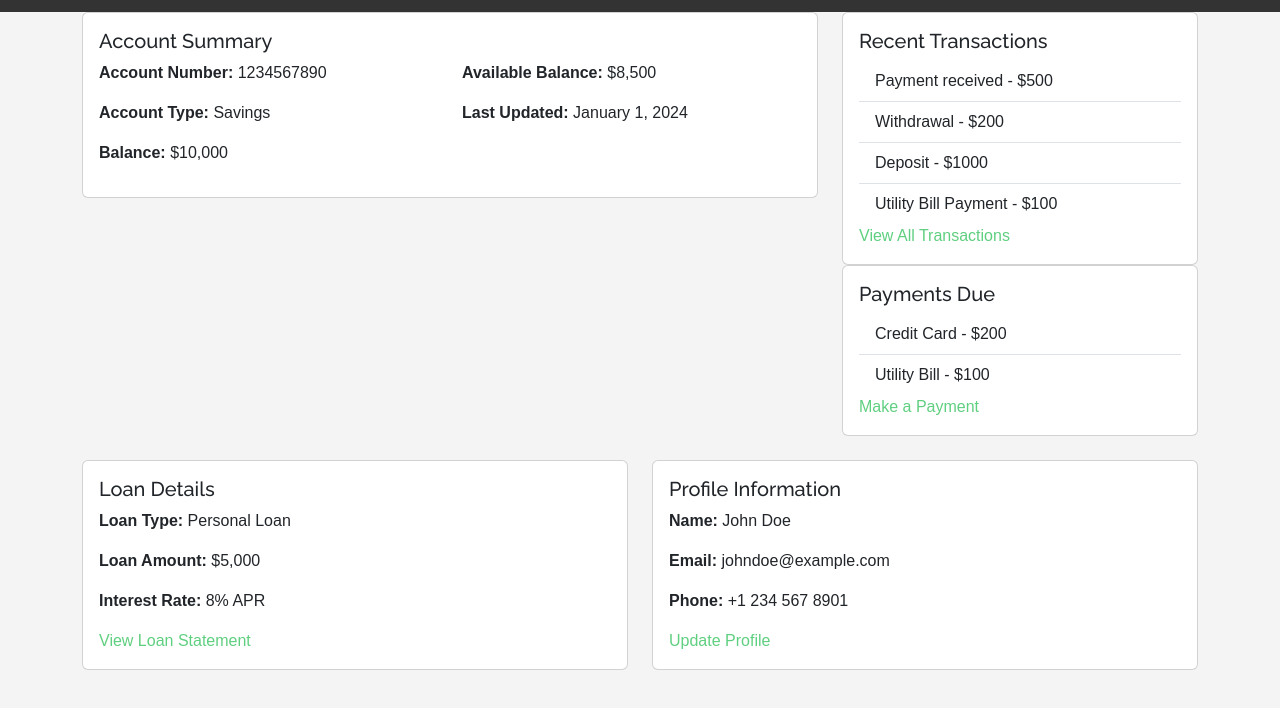
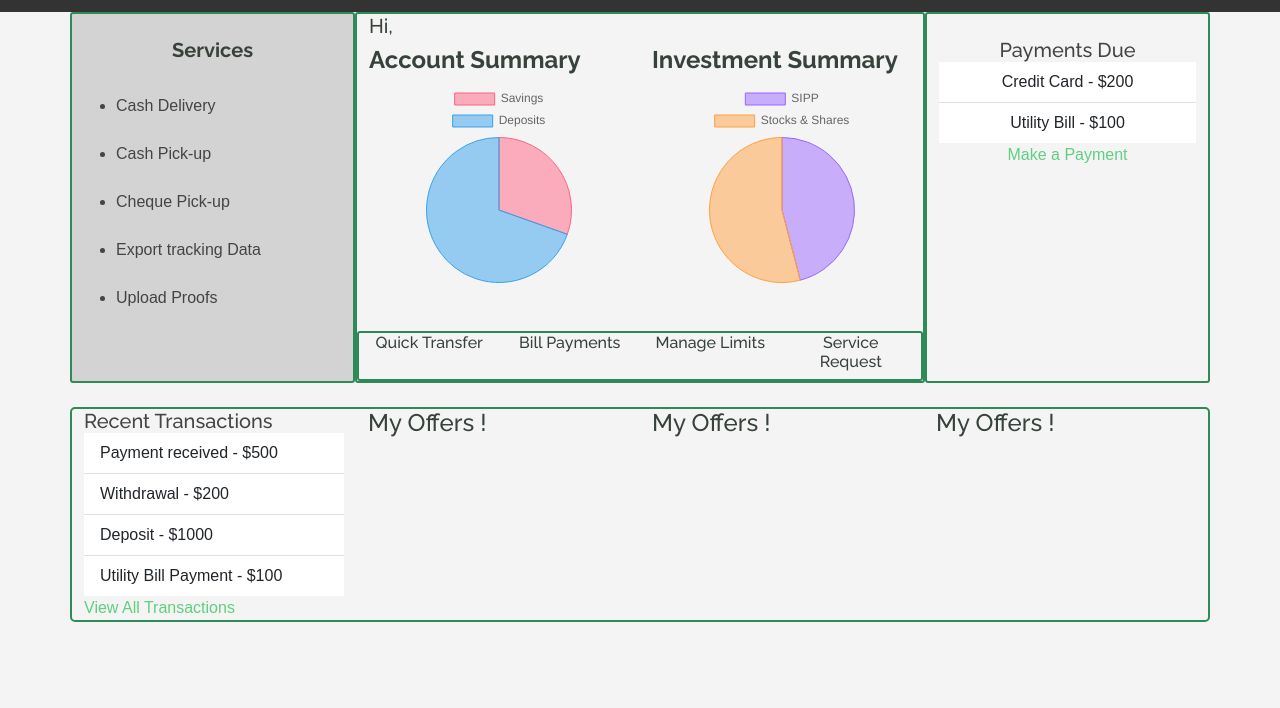
Before and after one commit to ApoorwaA/apoorwaa.github.io, a plain HTML site: page DementiaUK/userdashboard.html in a window 1280 px wide. Shown: the part 78-786 px from the top of the page. Drawn offline with nearby package versions, Linux system fonts and the light colour scheme.

Commit message:
userdashboard updated

```diff
--- a/DementiaUK/userdashboard.html
+++ b/DementiaUK/userdashboard.html
@@ -26,9 +26,8 @@
         <!-- Main CSS File -->
         <link href="assets/css/main.css" rel="stylesheet">
 
-<style>
-
-        </style>
+<!-- Chart.js -->
+<script src="https://cdn.jsdelivr.net/npm/chart.js"></script>
 </head>
 
 <body class="courses-page">
@@ -109,6 +108,14 @@
     .dropdown:hover .dropbtn {
         background-color: #575757;
     }
+    #accountPieChart {
+      max-width: 200px; /* Adjust the maximum width as needed */
+      margin: 0 auto; /* Center the chart horizontally */
+    }
+    #invPieChart {
+      max-width: 200px; /* Adjust the maximum width as needed */
+      margin: 0 auto; /* Center the chart horizontally */
+    }
 </style>
 </head>
 <body>
@@ -128,7 +135,7 @@
     <div class="dropdown-content">
         <a href="#profile">Profile</a>
         <a href="#settings">Settings</a>
-        <a href="#logout">Logout</a>
+        <a href="login.html">Logout</a>
     </div>
 </div>
 </div>
@@ -137,30 +144,62 @@
 </div>
 </header>
 <!--<main class="main">-->
-  <div class="main-content">
   <div class="container">
-      <div class="row">
-        <div class="col-md-8">
-          <div class="card">
-            <div class="card-body">
-              <h5 class="card-title">Account Summary</h5>
+    <div class="row justify-content-center">
+      <div class="col-md-3" style="border-radius: 3px; border: 2px solid seagreen; background-color:lightgrey">
+        <div class="services">
+          <br>
+          <h5 style="text-align: center;"><strong>Services</strong></h5><br>
+          <ul>
+            <li>Cash Delivery</li><br>
+            <li>Cash Pick-up</li><br>
+            <li>Cheque Pick-up</li><br>
+            <li>Export tracking Data</li><br>
+            <li>Upload Proofs</li>
+          </ul>
+        </div>
+      </div>
+      <div class="col-md-6" style="border-radius: 3px; border: 2px solid seagreen ">
+        <h5>Hi, <strong><u><span id="loggedinuser"></span></u></strong></h5>
         <div class="row">
         <div class="col-md-6">
-                  <p><strong>Account Number:</strong> 1234567890</p>
-                  <p><strong>Account Type:</strong> Savings</p>
-                  <p><strong>Balance:</strong> $10,000</p>
+          <h4><strong>Account Summary</strong></h4>
+          <canvas id="accountPieChart"></canvas>
         </div>
         <div class="col-md-6">
-                  <p><strong>Available Balance:</strong> $8,500</p>
-                  <p><strong>Last Updated:</strong> January 1, 2024</p>
+          <h4><strong>Investment Summary</strong></h4>
+          <canvas id="invPieChart"></canvas>
+        </div>
+        </div>
+        <br><br>
+        <div class="row" style="border-radius: 3px; border: 2px solid seagreen ">
+          <div class="col-md-3 text-center">
+            <h6>Quick Transfer</h6>
+          </div>
+          <div class="col-md-3 text-center">
+            <h6>Bill Payments</h6>
+          </div>
+          <div class="col-md-3 text-center">
+            <h6>Manage Limits</h6>
+          </div>
+          <div class="col-md-3 text-center">
+            <h6>Service Request</h6>
           </div>
         </div>
       </div>
+      <div class="col-md-3 text-center" style="border-radius: 3px; border: 2px solid seagreen ">
+        <br>
+        <h5 class="card-title">Payments Due</h5>
+        <ul class="list-group list-group-flush">
+          <li class="list-group-item">Credit Card - $200</li>
+          <li class="list-group-item">Utility Bill - $100</li>
+        </ul>
+        <a href="#" class="card-link">Make a Payment</a>
       </div>
     </div>
-        <div class="col-md-4">
-          <div class="card">
-            <div class="card-body">
+    <br>
+    <div class="row" style="border-radius: 5px; border: 2px solid seagreen ">
+      <div class="col-md-3">
         <h5 class="card-title">Recent Transactions</h5>
         <ul class="list-group list-group-flush">
           <li class="list-group-item">Payment received - $500</li>
@@ -170,43 +209,14 @@
         </ul>
         <a href="#" class="card-link">View All Transactions</a>
       </div>
+      <div class="col-md-3">
+        <h4>My Offers !</h4>
       </div>
-          <div class="card">
-            <div class="card-body">
-              <h5 class="card-title">Payments Due</h5>
-              <ul class="list-group list-group-flush">
-                <li class="list-group-item">Credit Card - $200</li>
-                <li class="list-group-item">Utility Bill - $100</li>
-              </ul>
-              <a href="#" class="card-link">Make a Payment</a>
+      <div class="col-md-3">
+        <h4>My Offers !</h4>
       </div>
-          </div>
-        </div>
-      </div>
-
-      <div class="row mt-4">
-        <div class="col-md-6">
-          <div class="card">
-            <div class="card-body">
-              <h5 class="card-title">Loan Details</h5>
-              <p><strong>Loan Type:</strong> Personal Loan</p>
-              <p><strong>Loan Amount:</strong> $5,000</p>
-              <p><strong>Interest Rate:</strong> 8% APR</p>
-              <a href="#" class="card-link">View Loan Statement</a>
-            </div>
-          </div>
-        </div>
-        <div class="col-md-6">
-          <div class="card">
-            <div class="card-body">
-              <h5 class="card-title">Profile Information</h5>
-              <p><strong>Name:</strong> John Doe</p>
-              <p><strong>Email:</strong> johndoe@example.com</p>
-              <p><strong>Phone:</strong> +1 234 567 8901</p>
-              <a href="#" class="card-link">Update Profile</a>
-            </div>
-          </div>
-        </div>
+        <div class="col-md-3">
+          <h4>My Offers !</h4>
         </div>
     </div>
   </div>
@@ -226,6 +236,10 @@
   <script src="assets/vendor/glightbox/js/glightbox.min.js"></script>
   <script src="assets/vendor/purecounter/purecounter_vanilla.js"></script>
   <script src="assets/vendor/swiper/swiper-bundle.min.js"></script>
+  <script src="https://code.jquery.com/jquery-3.5.1.slim.min.js"></script>
+  <script src="https://cdn.jsdelivr.net/npm/@popperjs/core@2.5.4/dist/umd/popper.min.js"></script>
+  <script src="https://stackpath.bootstrapcdn.com/bootstrap/4.5.2/js/bootstrap.min.js"></script>
+
 
   <!-- Main JS File -->
   <script src="assets/js/main.js"></script>
@@ -244,6 +258,75 @@ function getUrlParameter(name) {
 
     // Example usage
     document.getElementById('loggedinuser').textContent = username;
+
+    var ctx = document.getElementById('accountPieChart').getContext('2d');
+    var accountPieChart = new Chart(ctx, {
+      type: 'pie',
+      data: {
+        labels: ['Savings', 'Deposits'],
+        datasets: [{
+          label: '',
+          data: [35000,80000],
+          backgroundColor: [
+            'rgba(255, 99, 132, 0.5)',
+            'rgba(54, 162, 235, 0.5)'
+          ],
+          borderColor: [
+            'rgba(255, 99, 132, 1)',
+            'rgba(54, 162, 235, 1)'
+          ],
+          borderWidth: 1
+        }]
+      },
+      options: {
+        responsive: true,
+        legend: {
+          position: 'top',
+        },
+        title: {
+          display: true,
+          text: 'Pie Chart Example'
+        },
+        animation: {
+          animateScale: true,
+          animateRotate: true
+        }
+      }
+    });
+    var ctx = document.getElementById('invPieChart').getContext('2d');
+    var invPieChart = new Chart(ctx, {
+      type: 'pie',
+      data: {
+        labels: ['SIPP','Stocks & Shares'],
+        datasets: [{
+          label: 'EURO',
+          data: [8.5,10],
+          backgroundColor: [
+            'rgba(153, 102, 255, 0.5)',
+            'rgba(255, 159, 64, 0.5)'
+          ],
+          borderColor: [
+            'rgba(153, 102, 255, 1)',
+            'rgba(255, 159, 64, 1)'
+          ],
+          borderWidth: 1
+        }]
+      },
+      options: {
+        responsive: true,
+        legend: {
+          position: 'top',
+        },
+        title: {
+          display: true,
+          text: 'Pie Chart Example'
+        },
+        animation: {
+          animateScale: true,
+          animateRotate: true
+        }
+      }
+    });
     </script>
 </body>
 
```
Lines whose indentation alone changed are shown as unchanged.
